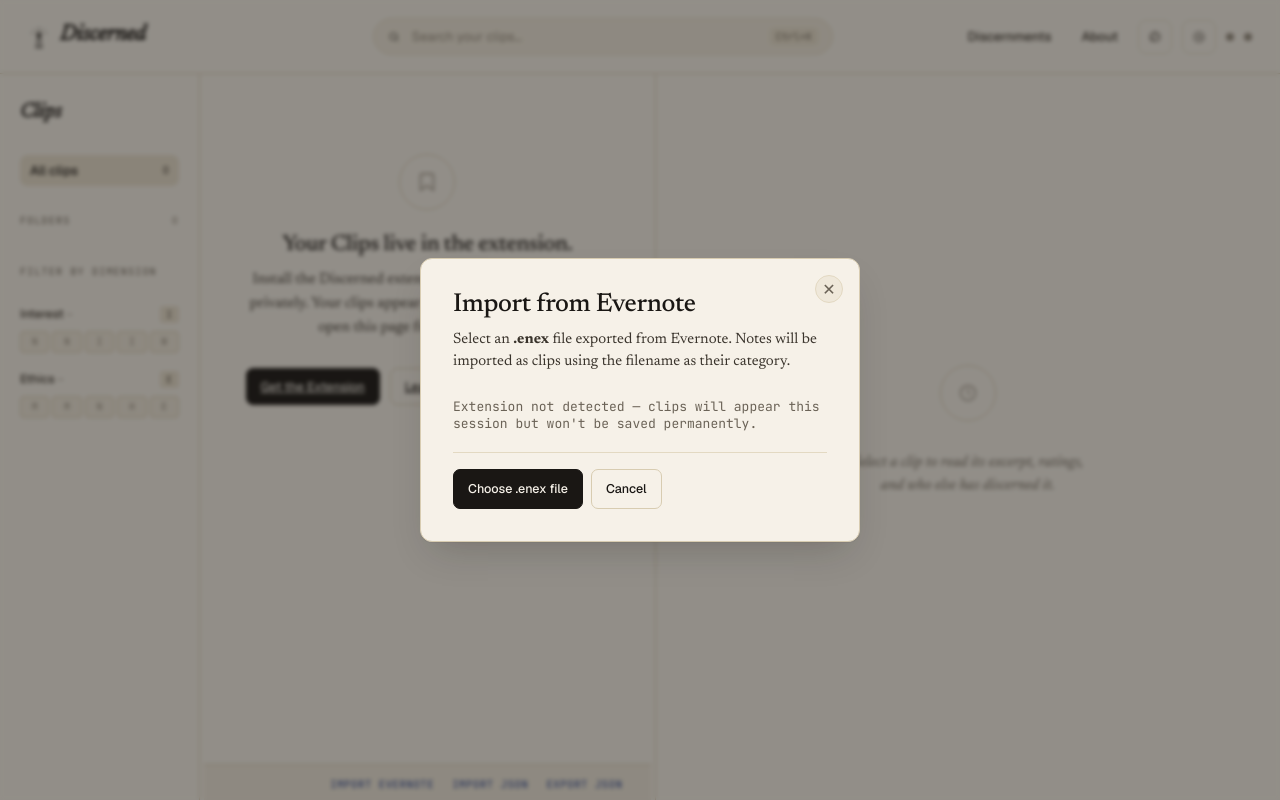
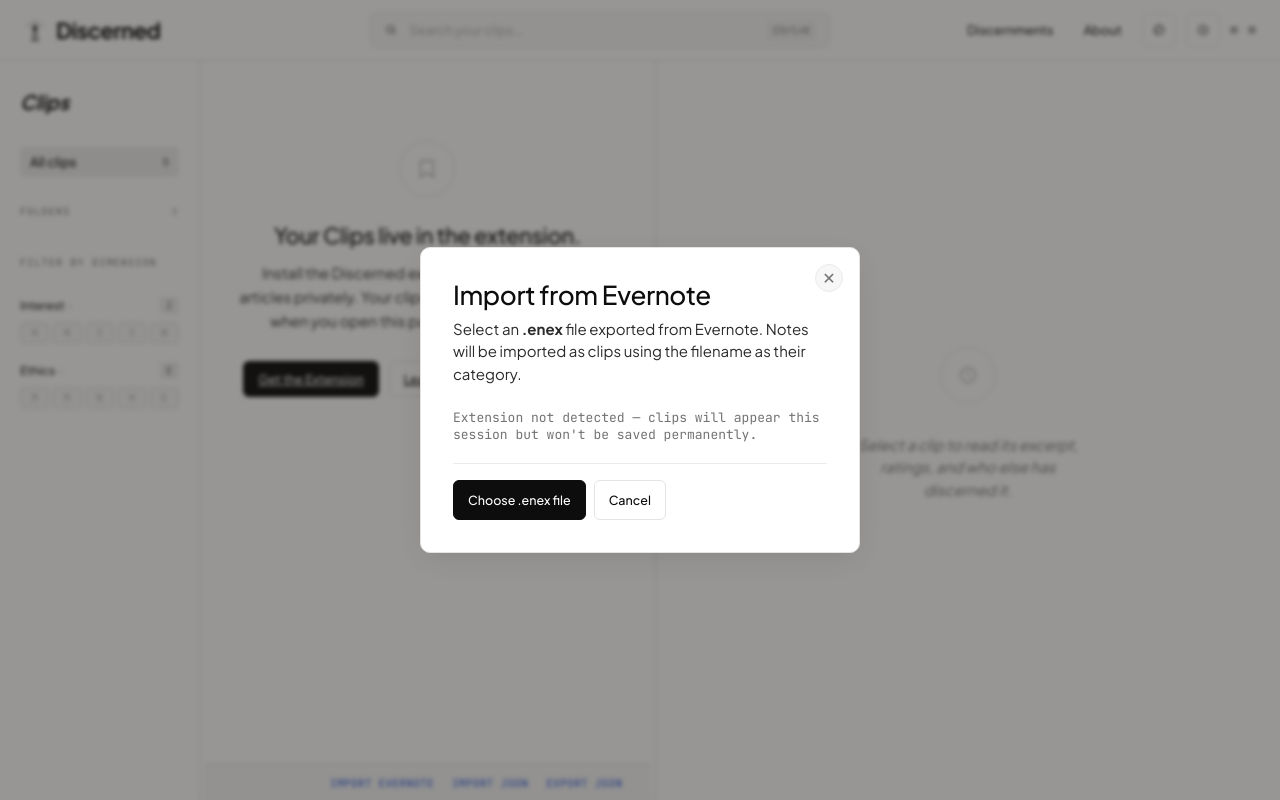
Before and after one commit to steveja42/discerned, a Next.js app in the folder discerned-web/: page /clips in a window 1280 px wide. Both pictures are taken after a click on the link "IMPORT EVERNOTE". Built offline with nearby package versions, Linux system fonts and the light colour scheme.

Commit message:
Reskinned web app from warm editorial to studio white plus Jakarta blue.

```diff
--- a/discerned-web/app/globals.css
+++ b/discerned-web/app/globals.css
@@ -1,4 +1,4 @@
-@import url('https://fonts.googleapis.com/css2?family=Newsreader:ital,opsz,wght@0,6..72,400;0,6..72,500;0,6..72,600;0,6..72,700;1,6..72,400&family=Geist:wght@300;400;500;600;700&family=JetBrains+Mono:wght@400;500;600&family=Inter:wght@400;500;600;700&display=swap');
+@import url('https://fonts.googleapis.com/css2?family=Plus+Jakarta+Sans:wght@400;500;600;700&family=JetBrains+Mono:wght@400;500;600&display=swap');
 
 :root {
   --paper: #f6f1e8;
@@ -26,16 +26,41 @@
 
 * { box-sizing: border-box; }
 
-body.style-editorial {
-  --paper: #f6f1e8; --paper-2: #efe8da; --paper-3: #e8dfcc;
-  --rule: #d8ccb1; --rule-soft: #e3d9c2;
-  --ink: #1a1714; --ink-2: #3a342c; --ink-3: #6b6357; --ink-4: #948b7d;
-  --accent: #3B82F6; --accent-soft: #3B82F614;
-  --accent-ink: #1E3A8A;
-  --interest: #3B82F6; --ethics: oklch(0.55 0.10 155); --category: oklch(0.50 0.08 270);
-  --serif: 'Newsreader', Georgia, serif;
-  --sans: 'Geist', system-ui, sans-serif;
-}
+body.style-studio {
+  --paper: #ffffff; --paper-2: #f7f7f7; --paper-3: #efefef;
+  --rule: #e3e3e3; --rule-soft: #ebebeb;
+  --ink: #0d0d0d; --ink-2: #2b2b2b; --ink-3: #737373; --ink-4: #b0b0b0;
+  --accent: #2563eb; --accent-soft: rgba(37,99,235,0.08); --accent-ink: #1d4ed8;
+  --interest: #2563eb; --ethics: #059669; --category: #7c3aed;
+  --neutral-faded: #c0c0c0;
+  --serif: 'Plus Jakarta Sans', system-ui, sans-serif;
+  --sans:  'Plus Jakarta Sans', system-ui, sans-serif;
+  --mono:  'JetBrains Mono', ui-monospace, monospace;
+  --shadow-page: 0 1px 0 rgba(0,0,0,0.05);
+  --shadow-pop:  0 8px 32px -8px rgba(0,0,0,0.12);
+}
+
+/* ============ Studio — component overrides ============ */
+body.style-studio .topbar         { padding: 12px 24px; }
+body.style-studio .main           { height: calc(100vh - 59px); } /* topbar shrinks 12px from base 71px */
+body.style-studio .brand-name     { font-style: normal; font-weight: 700; letter-spacing: -0.025em; }
+body.style-studio .feed-title     { font-size: 24px; font-weight: 700; letter-spacing: -0.025em; }
+body.style-studio .feed-title em  { font-style: normal; font-weight: 700; }
+body.style-studio .clip-title     { font-size: 16px; font-weight: 600; letter-spacing: -0.01em; }
+body.style-studio .clip-excerpt   { font-style: normal; border-left-color: var(--rule); }
+body.style-studio .clip-note      { font-size: 12px; }
+body.style-studio .clip:hover     { background: var(--paper-2); }
+body.style-studio .detail-title   { font-size: 20px; font-weight: 600; letter-spacing: -0.015em; }
+body.style-studio .detail-excerpt { font-style: normal; }
+body.style-studio .icon-btn            { border-radius: 6px; }
+body.style-studio .btn                 { border-radius: 6px; }
+body.style-studio .cat-chip            { border-radius: 5px; }
+body.style-studio .scope-toggle        { border-radius: 8px; }
+body.style-studio .scope-toggle button { border-radius: 5px; }
+body.style-studio .nav-item            { border-radius: 5px; }
+body.style-studio .follow              { border-radius: 5px; }
+body.style-studio .modal               { border-radius: 10px; }
+body.style-studio .search              { border-radius: 8px; }
 
 /* ============ Hero ============ */
 .hero {
--- a/discerned-web/app/layout.tsx
+++ b/discerned-web/app/layout.tsx
@@ -1,4 +1,4 @@
-// Root layout — applies the Editorial design system body class and project metadata.
+// Root layout — applies the Studio design system body class and project metadata.
 // All pages share this shell; no navigation chrome is rendered here (TopBar lives per-page).
 
 import type { Metadata } from 'next';
@@ -16,7 +16,7 @@
 export default function RootLayout({ children }: { children: React.ReactNode }) {
   return (
     <html lang="en">
-      <body className="style-editorial">
+      <body className="style-studio">
 <NostrAuthProvider>
           <ClipStoreProvider>{children}</ClipStoreProvider>
           <PendingSignModal />
```
Also changed, not shown: 2 other files (tests, documents, lock files or other folders).
